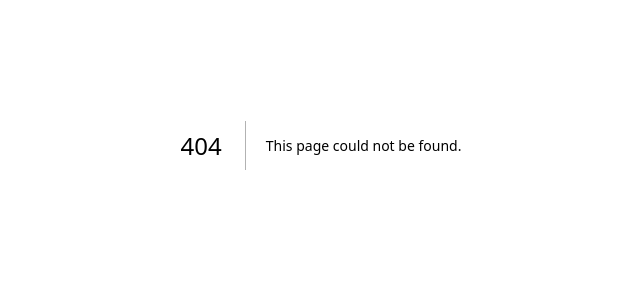
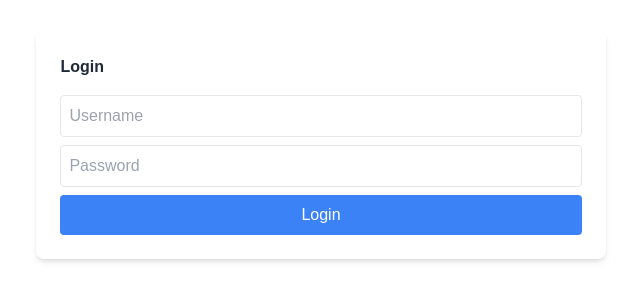
Before and after one commit to utad-proyectos-3-impresora-carnes/web, a Next.js app in the folder web-gestion-carnes/: page /login in a window 1280 px wide. Before the commit this address had no page. Shown: the part 255-556 px from the top of the page, without its empty margins (319-959 px from the left). Built offline with nearby package versions, Linux system fonts and the light colour scheme.

Commit message:
Agregado dummy de Usuarios y pagina simple de login q no te lleva a nada actualmente

```diff
--- /dev/null
+++ b/web-gestion-carnes/src/app/login/page.js
@@ -0,0 +1,57 @@
+'use client';
+
+import { useState } from 'react';
+
+export default function Login() {
+  const [username, setUsername] = useState('');
+  const [password, setPassword] = useState('');
+  const [error, setError] = useState(null);
+  const [success, setSuccess] = useState(null);
+
+  const handleSubmit = async (e) => {
+    e.preventDefault();
+    setError(null);
+    setSuccess(null);
+
+    const response = await fetch('/Dummies/user_credentials.json');
+
+    if (!response.ok) {
+      setError('Error loading credentials');
+      return;
+    }
+
+    const data = await response.json();
+    const user = data.users.find(u => u.username === username && u.password === password);
+
+    if (user) {
+      setSuccess('Login successful');
+    } else {
+      setError('Invalid credentials');
+    }
+  };
+
+  return (
+    <div className="flex flex-col items-center justify-center min-h-screen py-2">
+      <form onSubmit={handleSubmit} className="p-6 bg-white shadow-md rounded-lg">
+        <h2 className="text-x1 text-gray-800 font-semibold mb-4">Login</h2>
+        <input
+          type="text"
+          placeholder="Username"
+          value={username}
+          onChange={(e) => setUsername(e.target.value)}
+          className="border p-2 rounded mb-2 w-full"
+        />
+        <input
+          type="password"
+          placeholder="Password"
+          value={password}
+          onChange={(e) => setPassword(e.target.value)}
+          className="border p-2 rounded mb-2 w-full"
+        />
+        <button type="submit" className="bg-blue-500 text-white px-4 py-2 rounded w-full">Login</button>
+        {error && <p className="text-red-500 mt-2">{error}</p>}
+        {success && <p className="text-green-500 mt-2">{success}</p>}
+      </form>
+    </div>
+  );
+}
--- a/web-gestion-carnes/src/app/page.js
+++ b/web-gestion-carnes/src/app/page.js
@@ -1,5 +1,6 @@
 "use client"
 import { useState } from "react";
+import { useRouter } from "next/navigation";
 
 // Cambios de rama
 // cambio en maoin
@@ -18,6 +19,7 @@ async function sendQuery(contents) {
 export default function Home() {
 
 	const [serverAnswer, setServerMessage] = useState("");
+	const router = useRouter();
 
 	// Ejemplo de como usar el servidor
 	const askServer = (parameter) => {
@@ -38,6 +40,7 @@ export default function Home() {
 			<button className="rounded-full border border-solid border-transparent transition-colors flex items-center justify-center bg-foreground text-background gap-2 hover:bg-[#383838] dark:hover:bg-[#ccc] text-sm sm:text-base h-10 sm:h-12 px-4 sm:px-5" onClick={() => askServer("home")}>/home</button>
 			<button className="rounded-full border border-solid border-transparent transition-colors flex items-center justify-center bg-foreground text-background gap-2 hover:bg-[#383838] dark:hover:bg-[#ccc] text-sm sm:text-base h-10 sm:h-12 px-4 sm:px-5" onClick={() => askServer("test")}>/test</button>
 			<button className="rounded-full border border-solid border-transparent transition-colors flex items-center justify-center bg-foreground text-background gap-2 hover:bg-[#383838] dark:hover:bg-[#ccc] text-sm sm:text-base h-10 sm:h-12 px-4 sm:px-5" onClick={() => askServer("user")}>/user</button>
+			<button className="rounded-full border border-solid border-transparent transition-colors flex items-center justify-center bg-foreground text-background gap-2 hover:bg-[#383838] dark:hover:bg-[#ccc] text-sm sm:text-base h-10 sm:h-12 px-4 sm:px-5" onClick={() => router.push("/login")}>/login</button>
 		</div>
 	);
 }
```
Also changed, not shown: web-gestion-carnes/public/Dummies/user_credentials.json (added, +11 -0 lines).
